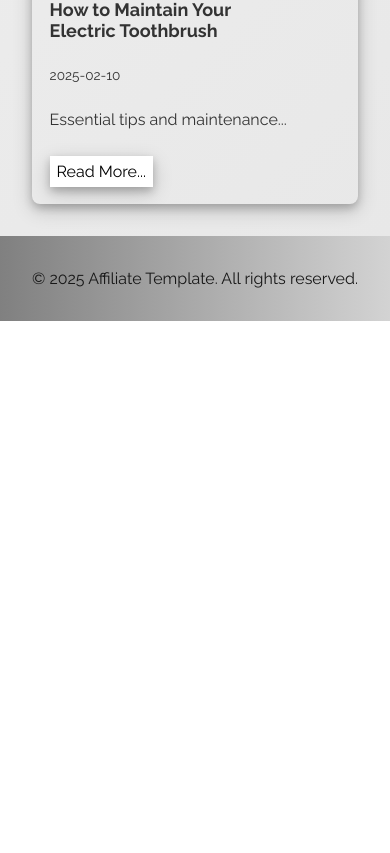
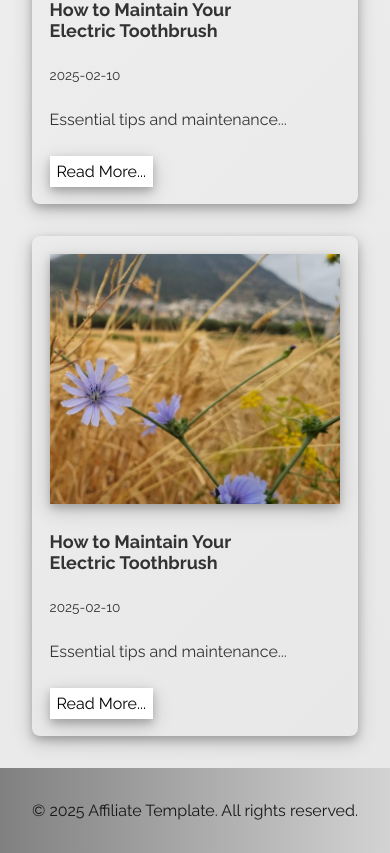
Before and after one commit to gefenbar/affiliate-template, a Next.js app: page /blog in a window 390 px wide. Shown: the part 1550-2403 px from the top of the page. Before the commit the page ends 1871 px from the top, so only its background shows below. Built offline with nearby package versions, Linux system fonts and the light colour scheme.

Commit message:
design improvements

```diff
--- a/src/app/blog/page.css
+++ b/src/app/blog/page.css
@@ -4,6 +4,9 @@
     min-height: 100vh;
     font-family: 'Poppins', sans-serif;
     color: #333;
+    /* display: flex; */
+    /* flex-direction: column; */
+    /* align-items: center; */
   }
 
   .blog h1 {
@@ -17,6 +20,10 @@
     grid-template-columns: repeat(auto-fit, minmax(300px, 1fr));
     gap: 2rem;
   }
-  .blog .article-card {
-    min-width: 300px;
-  }
+
+  @media (max-width: 600px) {
+    .blog .articles-grid {
+        display: flex;
+        flex-direction: column;
+    }
+}
--- a/src/app/components/ArticleCard.css
+++ b/src/app/components/ArticleCard.css
@@ -10,7 +10,6 @@
   height: 600px;
   border-radius: 8px;
   /* min-width: max-content; */
-
   /* max-width: 350px; */
   box-shadow: 0 4px 8px 0 rgba(0, 0, 0, 0.2), 0 6px 20px 0 rgba(0, 0, 0, 0.19);
 }
@@ -47,4 +46,7 @@
   .article-card img {
     height: 250px;
   }
+  /* .article-card {
+    max-width: 275px;
+  } */
 }
--- a/src/app/components/Testimonials.css
+++ b/src/app/components/Testimonials.css
@@ -14,8 +14,10 @@
   flex-direction: column;
   justify-self: center;
   text-align: center;
+  background-color: white;
+  color: black;
   /* gap: 2vh; */
-  border: 1px solid white;
+  /* border: 1px solid white; */
   border-radius: 90% 90% 100% 10% / 54% 35% 90% 66%;
   padding: 5rem;
   width: 75%;
--- a/src/app/data/articles.json
+++ b/src/app/data/articles.json
@@ -22,5 +22,13 @@
     "image": "/images/article.webp",
     "date": "2025-02-10",
     "content": "Full content for maintenance tips..."
+  },
+  {
+    "id": 4,
+    "title": "How to Maintain Your Electric Toothbrush",
+    "summary": "Essential tips and maintenance guidelines for keeping your electric toothbrush in top condition.",
+    "image": "/images/article.webp",
+    "date": "2025-02-10",
+    "content": "Full content for maintenance tips..."
   }
 ]
```
Also changed, not shown: src/app/data/reviews.json (+4 -3 lines), src/app/reviews/page.css (+9 -1 lines). Lines whose indentation alone changed are shown as unchanged.
